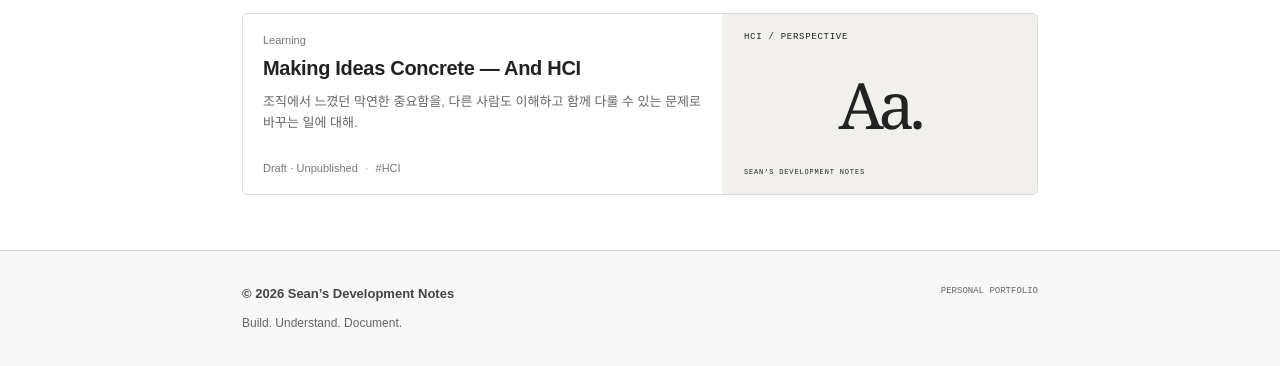
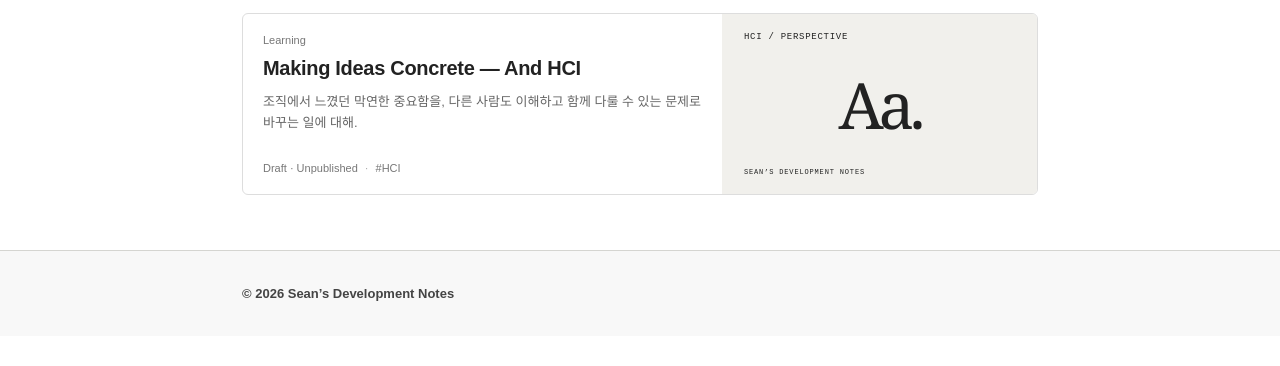
Before and after one commit to ssldev2022/ssldev2022.github.io, a plain HTML site: page index.html in a window 1280 px wide. Shown: the part 800-1166 px from the top of the page. After the commit the page ends 1136 px from the top, so only its background shows below. Drawn offline with Linux system fonts and the light colour scheme.

Commit message:
Remove decorative footer slogans

```diff
--- a/index.html
+++ b/index.html
@@ -6,7 +6,7 @@
 <title data-en="Sean’s Development Notes" data-ko="Sean의 개발 노트">Sean’s Development Notes</title>
 <link rel="stylesheet" href="styles.css"><link rel="stylesheet" href="variants.css">
 <link rel="stylesheet" href="language.css?v=header-spacing-2">
-<script src="language.js?v=header-links-1" defer></script><script src="translations.js?v=a24d4b4f695b" defer></script><script src="content.js" defer></script><script src="newsletter.js?v=header-links-1" defer></script><script src="app.js" defer></script>
+<script src="language.js?v=header-links-1" defer></script><script src="translations.js?v=footer-clean-1" defer></script><script src="content.js" defer></script><script src="newsletter.js?v=footer-clean-1" defer></script><script src="app.js" defer></script>
 </head>
 <body data-design="newsletter">
 <a class="skip" href="#main">Skip to content</a>
--- a/newsletter.js
+++ b/newsletter.js
@@ -8,7 +8,7 @@ const newsletterMarkup = `<div class="nl-shell" lang="ko"><main id="main" class=
 <section class="author-section" aria-labelledby="education-title"><h3 id="education-title">Education</h3><article class="author-entry"><div class="author-entry-heading"><h4>Stevens Institute of Technology</h4><span>2025.09 — 2027.05 졸업 예정</span></div><p>M.S. in Computer Science · GPA 3.93 / 4.00</p></article><article class="author-entry"><div class="author-entry-heading"><h4>Full Sail University</h4><span>2019.06 — 2022.03</span></div><p>B.S. in Mobile Development · Advanced Achievement Award</p></article></section>
 <section class="author-section" aria-labelledby="skills-title"><h3 id="skills-title">Skills & Tools</h3><dl class="author-skills"><div><dt>Languages</dt><dd>Java, Kotlin, Swift, Python, SQL</dd></div><div><dt>Cloud & Automation</dt><dd>Google Cloud (Cloud Run), Slack API, Google Workspace APIs, Vercel</dd></div><div><dt>Development</dt><dd>Codex CLI, Claude Code, Git, Jira, Confluence, Android Studio, Xcode</dd></div></dl></section>
 <section class="author-section" aria-labelledby="service-title"><h3 id="service-title">Military Service</h3><article class="author-entry"><div class="author-entry-heading"><h4>Republic of Korea Marine Corps</h4><span>2017.06 — 2019.03</span></div><p>Combat Engineer · Sergeant. 분대장으로 10명 규모의 팀을 이끌며 작업 계획과 실행을 조율했습니다.</p></article></section>
-</section></main><footer class="nl-footer"><div><strong>© 2026 Sean의 개발 노트</strong><p>만들고, 이해하고, 기록합니다.</p></div><span>PERSONAL PORTFOLIO</span></footer></div>`;
+</section></main><footer class="nl-footer"><div><strong>© 2026 Sean의 개발 노트</strong></div></footer></div>`;
 function initializeNewsletter(root) {
  let activeTab='reflections', category='전체', tag='', query='';
  const panel=root.querySelector('.nl-post-panel'), author=root.querySelector('.nl-author');
--- a/translations.js
+++ b/translations.js
@@ -22,7 +22,7 @@ const englishCopy = {
  '2019.06 — 2022.03': 'Jun 2019 — Mar 2022',
  '2017.06 — 2019.03': 'Jun 2017 — Mar 2019',
  'Combat Engineer · Sergeant. 분대장으로 10명 규모의 팀을 이끌며 작업 계획과 실행을 조율했습니다.': 'Combat Engineer · Sergeant. Led a team of ten as squad leader, coordinating planning and execution.',
- '연결되는 곳': 'Connect', '만들고, 이해하고, 기록합니다.': 'Build. Understand. Document.',
+ '연결되는 곳': 'Connect',
  '초안 · 발행 전': 'Draft · Unpublished', '본문으로 이동': 'Skip to content'
 };
 function translateCopy(text) {
```
Also changed, not shown: projects/slack-integration/index.html (+1 -1 lines), reflections/making-importance-understood/index.html (+1 -1 lines), reflections/what-to-delegate-to-ai/index.html (+1 -1 lines).
